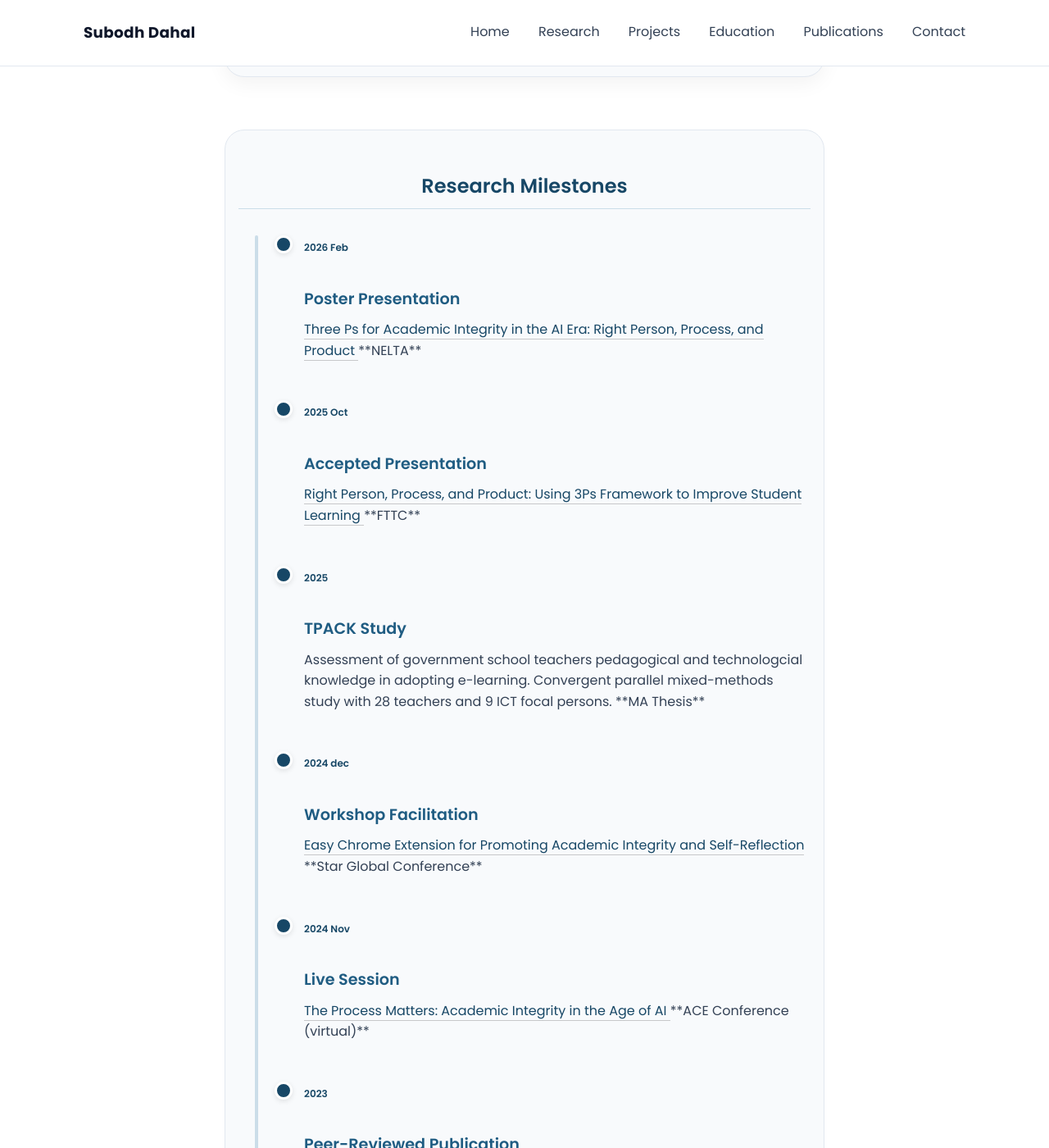
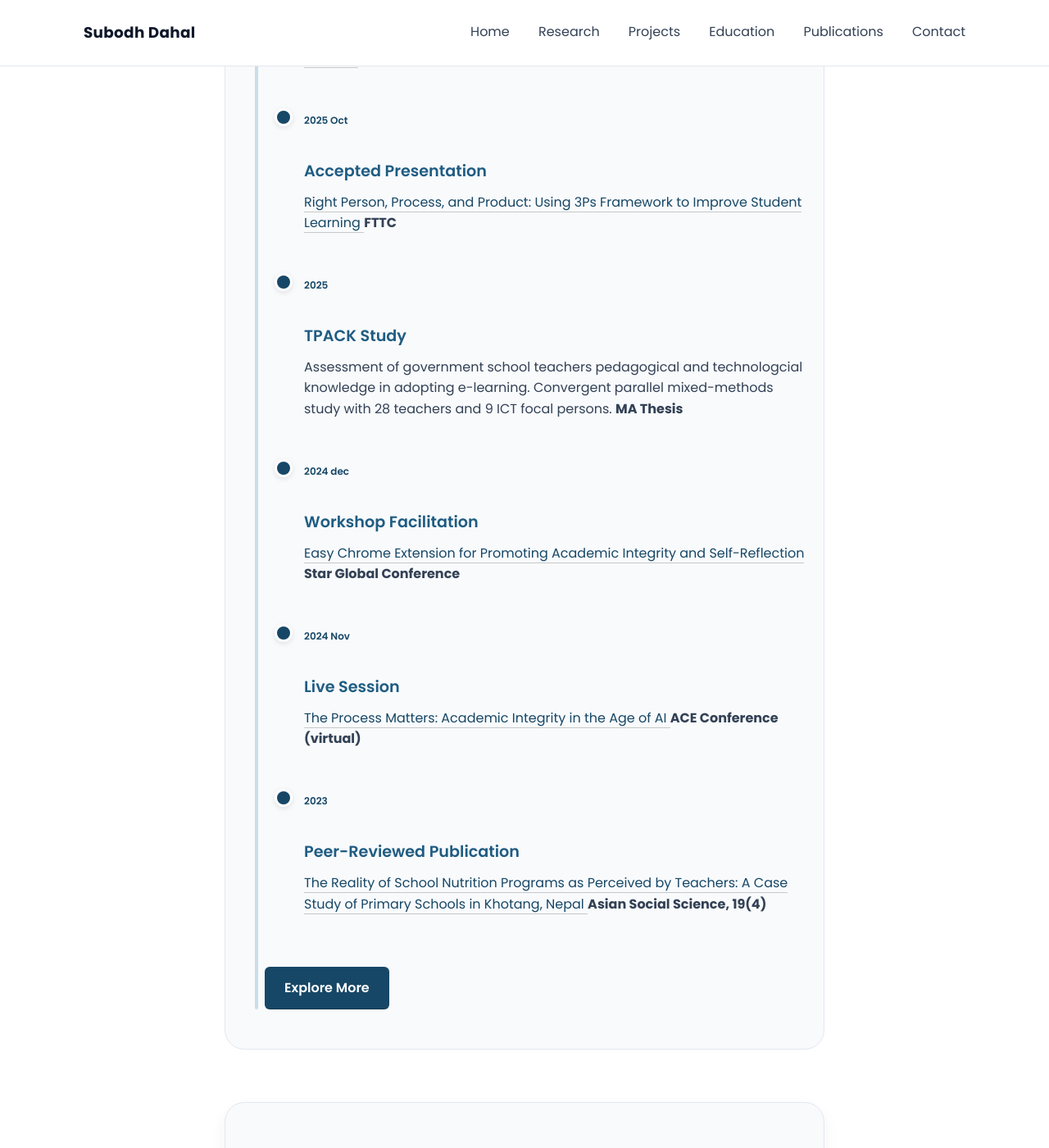
Before and after one commit to dahalsubodh/dahalsubodh.github.io, a Jekyll site: the page built from index.md, in a window 1280 px wide and 1400 px high, scrolled down 1324 px. Shown: the whole window at 82% size. Built offline with Jekyll 4.4.1, drawn with Linux system fonts in a browser that asks for light colours; some of the changed text lies outside the part shown.

Commit message:
Update index.md

```diff
--- a/index.md
+++ b/index.md
@@ -7,9 +7,7 @@
 <section class="mission">
   <h2>Current Focus</h2>
    <h3>3P for Academic Integrity</h3>
-  <blockquote>
- Co-developing a framework that shifts academic integrity from policing outcomes to making the entire learning journey visible. Moving beyond fragmented detection methods and treating learning as a continuous path rather than a single point, the framework ensures that evidence of student work is visible from start to finish. The framework has been presented in national and international conferences.
-  </blockquote>
+Co-developing a framework that shifts academic integrity from policing outcomes to making the entire learning journey visible. Moving beyond fragmented detection methods and treating learning as a continuous path rather than a single point, the framework ensures that evidence of student work is visible from start to finish. The framework has been presented in national and international conferences.
 </section>
 
 <!-- ================= Research Highlight Timeline ================= -->
@@ -21,33 +19,33 @@
       <h3>Poster Presentation</h3>
       <p>
         <a href="https://www.nelta.org.np/conference/30">Three Ps for Academic Integrity in the AI Era: Right Person, Process, and Product
-        </a> **NELTA** </p>
+        </a> <strong>NELTA</strong> </p>
     </div>
     <div class="timeline-item">
       <span class="tag">2025 Oct</span>
       <h3>Accepted Presentation</h3>
       <p>
         <a href= "https://builder.guidebook.com/g/#/guides/fttc2025/schedule/sessions/31735290?scheduleDayPosition=2025-10-24&scheduleIndexInDayPosition=39">Right Person, Process, and Product: Using 3Ps Framework to Improve Student Learning
-        </a> **FTTC** </p>
+        </a> <strong>FTTC</strong> </p>
     </div>
     <div class="timeline-item">
       <span class="tag">2025</span>
       <h3>TPACK Study</h3>
-      <p>Assessment of government school teachers pedagogical and technologcial knowledge in adopting e-learning. Convergent parallel mixed-methods study with 28 teachers and 9 ICT focal persons. **MA Thesis** </p>
+      <p>Assessment of government school teachers pedagogical and technologcial knowledge in adopting e-learning. Convergent parallel mixed-methods study with 28 teachers and 9 ICT focal persons. <strong>MA Thesis</strong> </p>
     </div>
     <div class="timeline-item">
       <span class="tag">2024 dec</span>
       <h3>Workshop Facilitation</h3>
       <p>
         <a href= "https://stargc2024.kusoed.edu.np/wp-content/uploads/2024/12/Book-of-Abstract-in-person-conference-as-of-date-Dec-11-2024.pdf">Easy Chrome Extension for Promoting Academic Integrity and Self-Reflection
-          </a> **Star Global Conference** </p>
+          </a> <strong>Star Global Conference</strong> </p>
     </div>
     <div class="timeline-item">
       <span class="tag">2024 Nov</span>
       <h3>Live Session</h3>
       <p>
      <a href=  "https://ace.iafor.org/presentation/submission88664">The Process Matters: Academic Integrity in the Age of AI
-     </a> **ACE Conference (virtual)**
+     </a> <strong>ACE Conference (virtual)</strong>
       </p>
     </div>
     <div class="timeline-item">
@@ -55,16 +53,16 @@
       <h3>Peer-Reviewed Publication</h3>
       <p>
         <a href= "https://doi.org/10.5539/ass.v19n4p55">The Reality of School Nutrition Programs as Perceived by Teachers: A Case Study of Primary Schools in Khotang, Nepal
-          <a/> **Asian Social Science, 19(4)**</p>
+        </a> <strong>Asian Social Science, 19(4)</strong></p>
     </div>
   <a href="/publications" class="cta-button btn-primary">Explore More</a>
-  </section>
+  </div>
+</section>
 
 
 <!-- ================= Research Trajectory ================= -->
 <section id="trajectory" class="trajectory">
   <h2>Project Conducted</h2>
-
   <div class="steps">
     <div class="step-card">
       <div class="icon">
@@ -75,7 +73,7 @@
        ICT status and needs assessment across 14 public schools of Gokarneshwor Municipality.
       </p>
     </div>
-
+  </div>
     <div class="step-card">
       <div class="icon">
         <i class="fa-solid fa-laptop-file"></i>
@@ -85,7 +83,6 @@
       Scoping review examining whether educational technology tools adopt preventive, punitive, or educative approaches to academic integrity.
       </p>
     </div>
-
     <div class="step-card">
       <div class="icon">
         <i class="fas fa-network-wired"></i>
@@ -95,7 +92,7 @@
         Study of government school teachers TPACK in adopting e-learning in Lalitpur Metropolitan City, Nepal.
       </p>
     </div>
-   <a href="/projects" class="cta-button btn-primary">Explore All Projects</a>
+   <a href="/projects" class="cta-button btn-primary">Explore All Projects </a>
 </section>
 
 <!-- ================= Mission ================= -->
```
